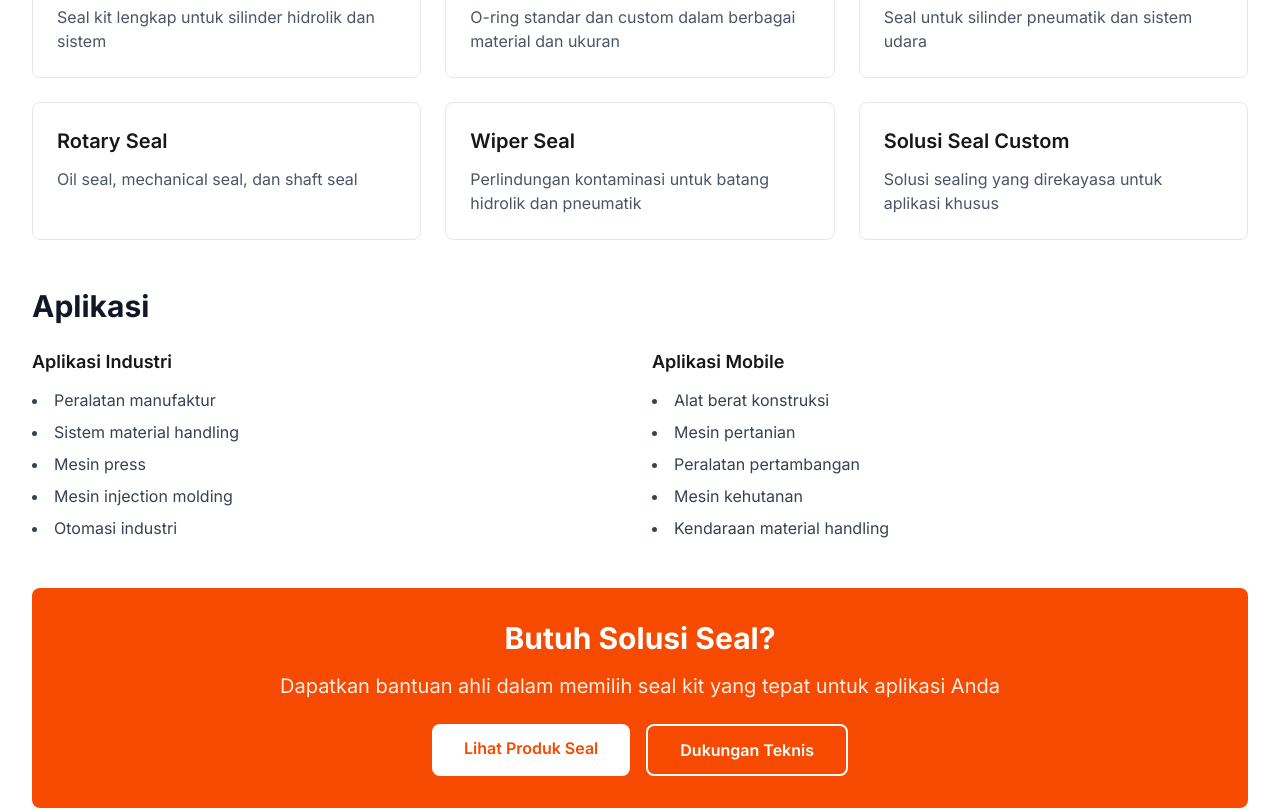
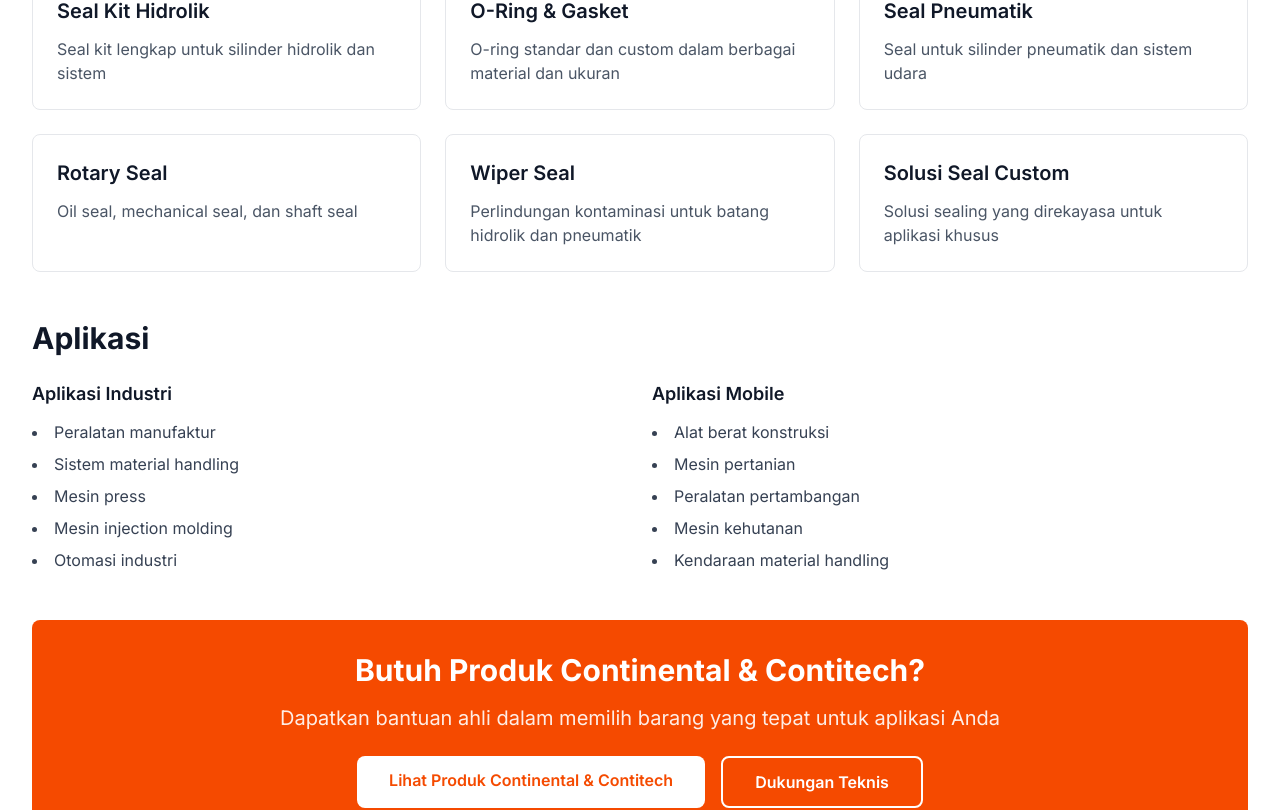
Before and after one commit to farellsujanto/bmm-web, a Next.js app: page /brands/continental-contitech in a window 1280 px wide. Shown: the part 520-1330 px from the top of the page. Built offline with nearby package versions, Linux system fonts and the light colour scheme; no server answers.

Commit message:
Update SEO

```diff
--- a/src/app/brands/components/BrandApplications.tsx
+++ b/src/app/brands/components/BrandApplications.tsx
@@ -15,7 +15,7 @@ export default function BrandApplications({ title, sections }: BrandApplications
       <div className="grid md:grid-cols-2 gap-6">
         {sections.map((section, index) => (
           <div key={index}>
-            <h3 className="text-lg font-semibold mb-3">{section.title}</h3>
+            <h3 className="text-lg font-semibold mb-3 text-gray-900">{section.title}</h3>
             <ul className="list-disc list-inside text-gray-700 space-y-2">
               {section.items.map((item, itemIndex) => (
                 <li key={itemIndex}>{item}</li>
--- a/src/app/brands/components/BrandPageLayout.tsx
+++ b/src/app/brands/components/BrandPageLayout.tsx
@@ -46,7 +46,7 @@ interface BrandPageLayoutProps {
 
 export default function BrandPageLayout({ hero, about, products, applications, cta }: BrandPageLayoutProps) {
   return (
-    <div className="min-h-screen bg-white">
+    <div className="min-h-screen bg-white py-8">
       <div className="max-w-7xl mx-auto px-4 sm:px-6 lg:px-8 py-12">
         <BrandHero {...hero} />
         <BrandAbout {...about} />
--- a/src/app/brands/components/ProductCategories.tsx
+++ b/src/app/brands/components/ProductCategories.tsx
@@ -15,7 +15,7 @@ export default function ProductCategories({ title, categories }: ProductCategori
       <div className="grid md:grid-cols-2 lg:grid-cols-3 gap-6">
         {categories.map((category, index) => (
           <div key={index} className="border border-gray-200 rounded-lg p-6 hover:shadow-lg transition">
-            <h3 className="text-xl font-semibold mb-3">{category.title}</h3>
+            <h3 className="text-xl font-semibold mb-3 text-gray-900">{category.title}</h3>
             <p className="text-gray-600">{category.description}</p>
           </div>
         ))}
--- a/src/app/brands/continental-contitech/page.tsx
+++ b/src/app/brands/continental-contitech/page.tsx
@@ -80,10 +80,10 @@ export default function ContinentalContitechPage() {
       ],
     },
     cta: {
-      title: 'Butuh Solusi Seal?',
-      description: 'Dapatkan bantuan ahli dalam memilih seal kit yang tepat untuk aplikasi Anda',
+      title: 'Butuh Produk Continental & Contitech?',
+      description: 'Dapatkan bantuan ahli dalam memilih barang yang tepat untuk aplikasi Anda',
       searchQuery: 'continental',
-      primaryButtonText: 'Lihat Produk Seal',
+      primaryButtonText: 'Lihat Produk Continental & Contitech',
       secondaryButtonText: 'Dukungan Teknis',
       bgColor: 'bg-orange-600',
       buttonTextColor: 'text-orange-600',
--- a/src/app/components/Navbar.tsx
+++ b/src/app/components/Navbar.tsx
@@ -35,12 +35,6 @@ export default function Navbar() {
 
           {/* Desktop Menu */}
           <div className="hidden md:flex items-center space-x-8">
-            <Link
-              href="/"
-              className="text-white hover:text-red-500 transition-colors duration-300 font-medium"
-            >
-              Beranda
-            </Link>
             <Link
               href="/shop"
               className="text-white hover:text-red-500 transition-colors duration-300 font-medium"
@@ -111,13 +105,6 @@ export default function Navbar() {
         {mobileMenuOpen && (
           <div className="md:hidden mt-4 pb-4 space-y-4 bg-black/95 backdrop-blur-md rounded-lg p-4 -mx-6">
             <Link
-              href="/"
-              className="block text-white hover:text-red-500 transition-colors duration-300 font-medium"
-              onClick={() => setMobileMenuOpen(false)}
-            >
-              Beranda
-            </Link>
-            <Link
               href="/shop"
               className="block text-white hover:text-red-500 transition-colors duration-300 font-medium"
               onClick={() => setMobileMenuOpen(false)}
--- a/src/app/login/page.tsx
+++ b/src/app/login/page.tsx
@@ -277,8 +277,8 @@ export default function LoginPage() {
 
         {/* Back to Home */}
         <div className="text-center mt-6">
-          <Link href="/" className="text-gray-400 hover:text-white transition">
-            ← Kembali ke Beranda
+          <Link href="/shop" className="text-gray-400 hover:text-white transition">
+            ← Kembali ke List Produk
           </Link>
         </div>
       </div>
--- a/src/app/shop/[slug]/client-page.tsx
+++ b/src/app/shop/[slug]/client-page.tsx
@@ -141,9 +141,6 @@ export default function ProductDetailPage({ initialProduct }: Props) {
         <div className="max-w-7xl mx-auto px-6">
           {/* Breadcrumb */}
           <nav className="mb-8 flex items-center gap-2 text-sm">
-            <Link href="/" className="text-gray-600 hover:text-red-600 transition-colors">
-              Beranda
-            </Link>
             <span className="text-gray-400">/</span>
             <Link href="/shop" className="text-gray-600 hover:text-red-600 transition-colors">
               Produk
```
